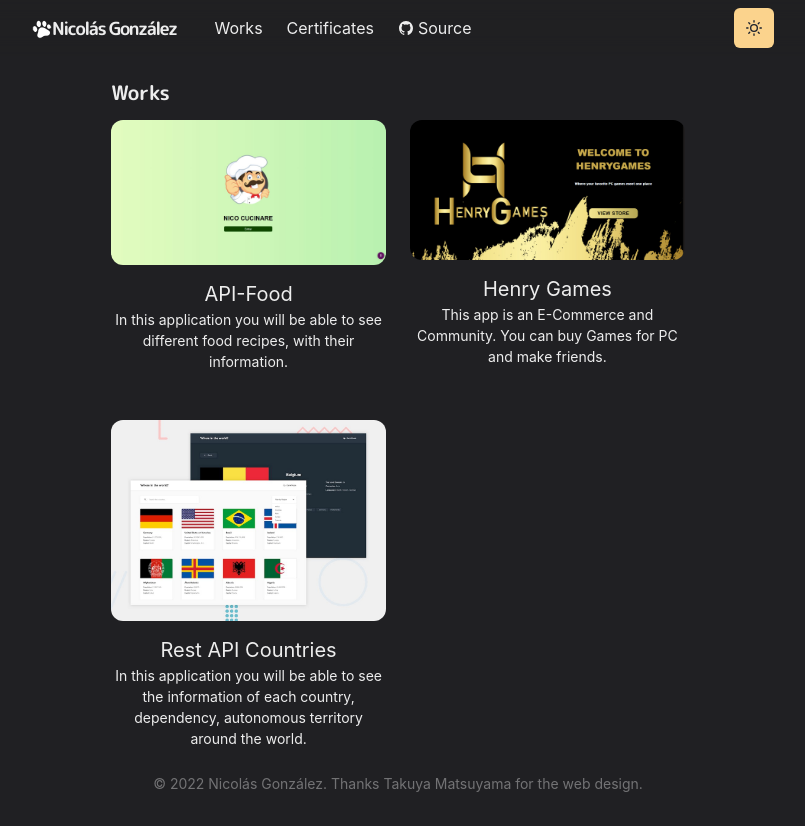
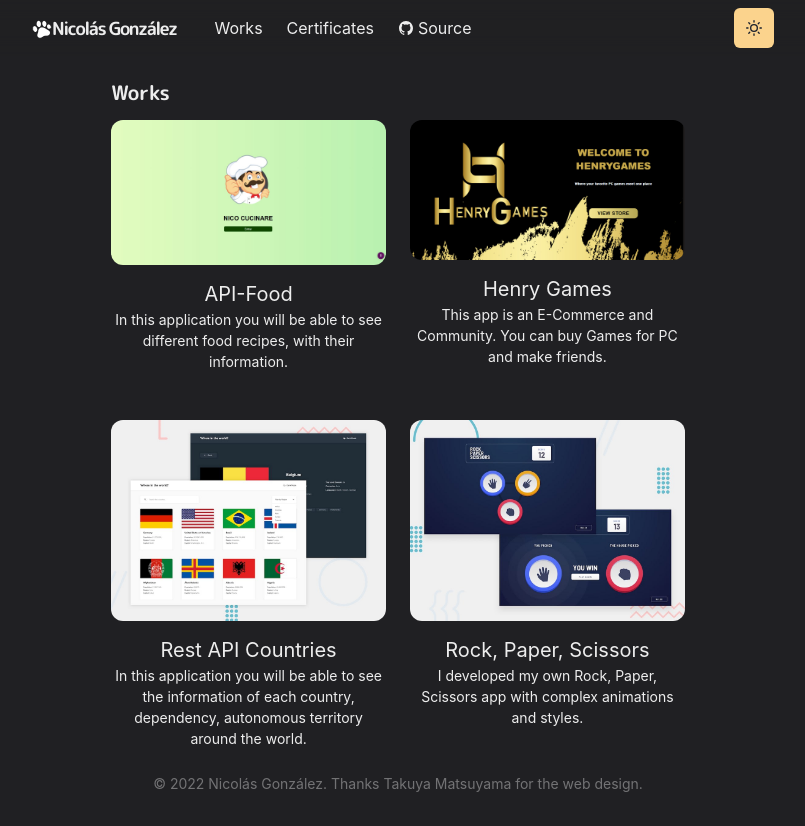
Before and after one commit to nicolasgonzalez98/Portfolio-NicolasGonzalez, a Next.js app: page /works in a window 1280 px wide. Shown: the whole page, without its empty margins (242-1047 px from the left). Built offline with nearby package versions, Linux system fonts and the light colour scheme.

Commit message:
'rockpaper'

```diff
--- a/pages/works.js
+++ b/pages/works.js
@@ -5,8 +5,8 @@ import Layout from '../components/layouts/article';
 //Aca vamos a importar las fotos
 import foods_work from '../public/images/APIFood/landing.jpg'
 import henry_games from '../public/images/HenryGames/landing.jpg'
-
 import rest_countries from '../public/images/Rest-countries/landing.jpg'
+import rock_p_s from '../public/images/RockPaperScissors/portada.jpg'
 
 
 const Works = () => {
@@ -47,6 +47,17 @@ const Works = () => {
 
                         </WorkGridItem>
                     </Section>
+                    <Section>
+                        <WorkGridItem
+
+                            id='rock_paper_scissors'
+                            title='Rock, Paper, Scissors'
+                            thumbnail={rock_p_s}
+                        >
+                            I developed my own Rock, Paper, Scissors app with complex animations and styles.
+
+                        </WorkGridItem>
+                    </Section>
                 </SimpleGrid>
             </Container>
         </Layout>
```
Also changed, not shown: pages/works/rock_paper_scissors.js (+10 -1 lines).
